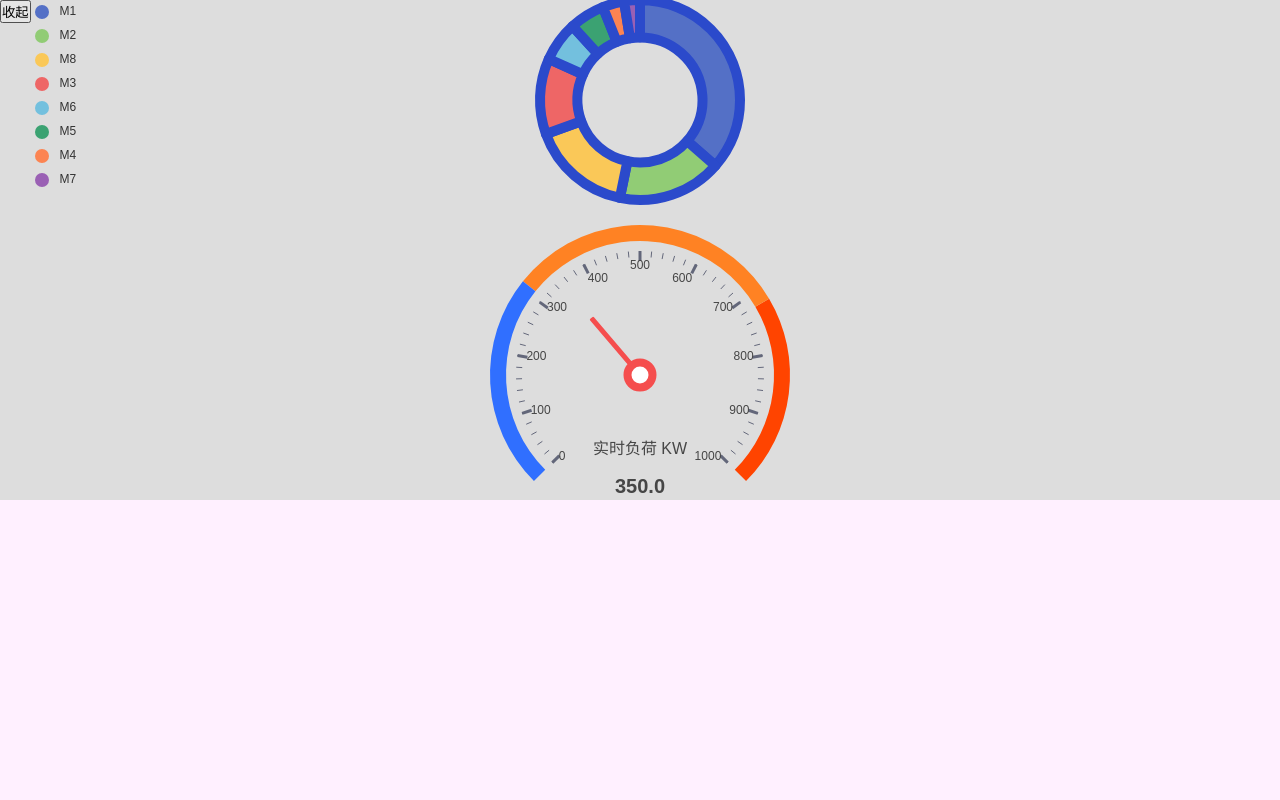
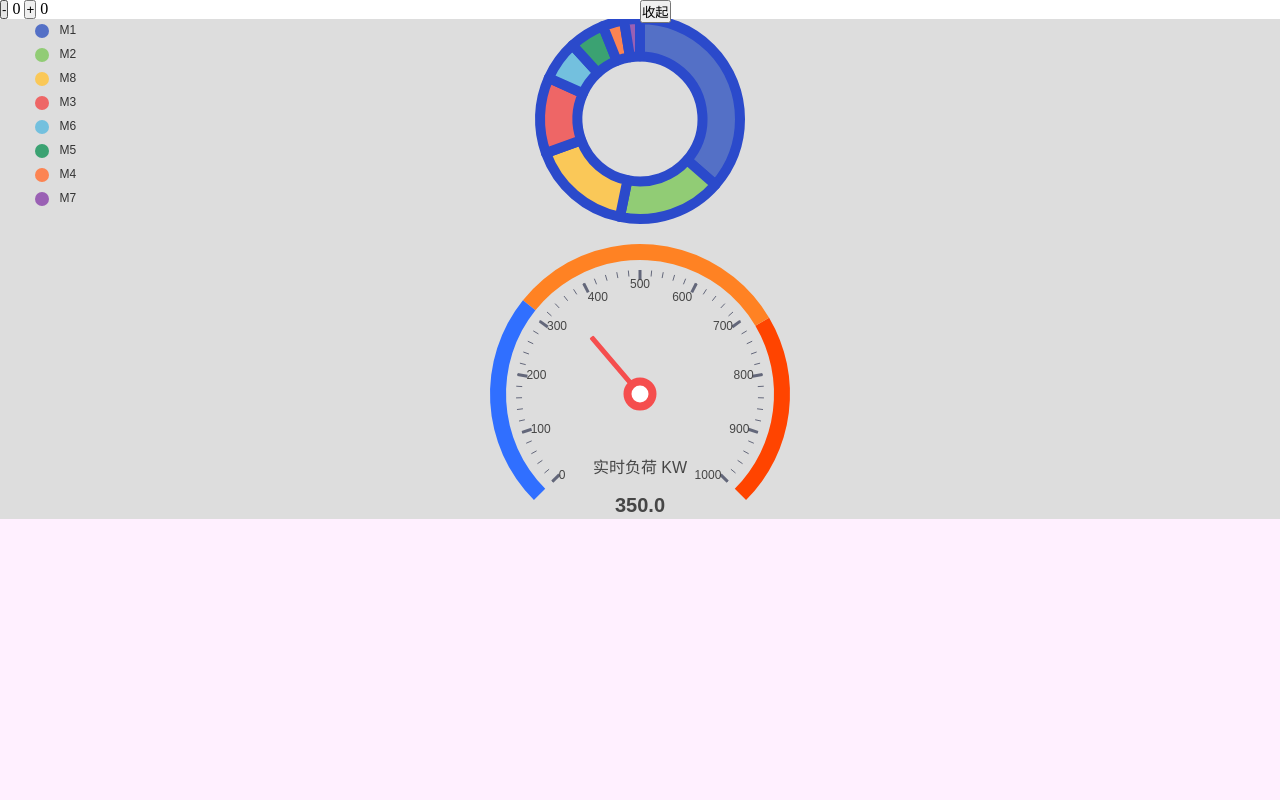
Before and after one commit to 2102819372/vite-vue3-ts-, a Vue app: page / in a window 1280 px wide. Shown: the top 800 px of the page. Built offline with nearby package versions, Linux system fonts and the light colour scheme.

Commit message:
5 files modified, 1 added

```diff
--- a/package.json
+++ b/package.json
@@ -14,8 +14,10 @@
     "eslint": "^8.48.0",
     "eslint-plugin-vue": "^9.17.0",
     "konva": "^9.2.0",
+    "pinia": "^2.1.6",
     "three": "^0.156.1",
-    "vue": "^3.3.4"
+    "vue": "^3.3.4",
+    "vue-router": "^4.2.4"
   },
   "devDependencies": {
     "@vitejs/plugin-vue": "^4.2.3",
--- a/src/App.vue
+++ b/src/App.vue
@@ -1,8 +1,12 @@
 <template>
   <div class="app" style="position: relative">
+    <button @click="decrease">-</button>
+    {{ counter }}
+    <button @click="add">+</button>
+    {{ doublecounter }}
     <First v-if="show" />
     <button
-      style="display: block; position: absolute; top: 0; left: 0"
+      style="display: block; position: absolute; top: 0; left: 50%"
       @click="isShow"
     >
       {{ show ? '收起' : '展示' }}
@@ -12,11 +16,16 @@
   </div>
 </template>
 <script setup lang="ts">
+import { storeToRefs } from 'pinia';
+import { useDataStore } from './store/index.ts';
 import { ref, Ref } from 'vue';
 import First from './components/First.vue';
 import Three from './components/Three.vue';
 import Konva from './components/Konva.vue';
 const show: Ref = ref(true);
+const store = useDataStore();
+const { counter, doublecounter } = storeToRefs(store);
+const { add, decrease } = store;
 const isShow = () => {
   show.value = !show.value;
 };
--- a/src/components/Three.vue
+++ b/src/components/Three.vue
@@ -8,7 +8,7 @@ const webglRef: Ref = ref(null);
 function init(callback) {
   var scene = new THREE.Scene();
   scene.background = new THREE.Color(0xfff0ff);
-  var camera = new THREE.PerspectiveCamera(1, 1, 10);
+  var camera = new THREE.PerspectiveCamera(75, 45, 10);
   camera.position.set(0, 0, 4);
   scene.add(camera);
   var cube = new THREE.Mesh(
--- a/src/main.ts
+++ b/src/main.ts
@@ -1,5 +1,6 @@
 import { createApp } from 'vue';
 import './style.css';
 import App from './App.vue';
-
-createApp(App).mount('#app');
+import { createPinia } from 'pinia';
+const pinia = createPinia();
+createApp(App).use(pinia).mount('#app');
--- /dev/null
+++ b/src/store/index.ts
@@ -0,0 +1,20 @@
+import { defineStore } from 'pinia';
+
+export const useDataStore = defineStore('data', {
+  state: () => {
+    return {
+      counter: 0,
+    };
+  },
+  actions: {
+    add() {
+      this.counter++;
+    },
+    decrease() {
+      this.counter--;
+    },
+  },
+  getters: {
+    doublecounter: (state) => state.counter * 2,
+  },
+});
```
Also changed, not shown: 1 other file (tests, documents, lock files or other folders).
